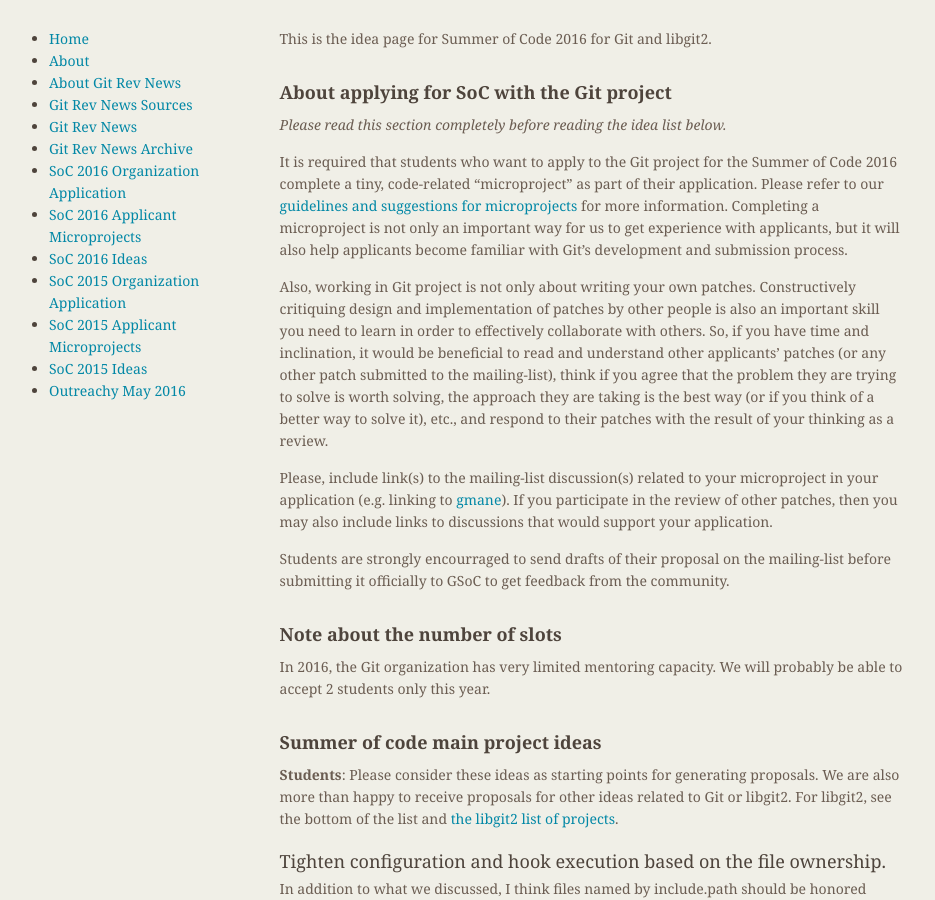
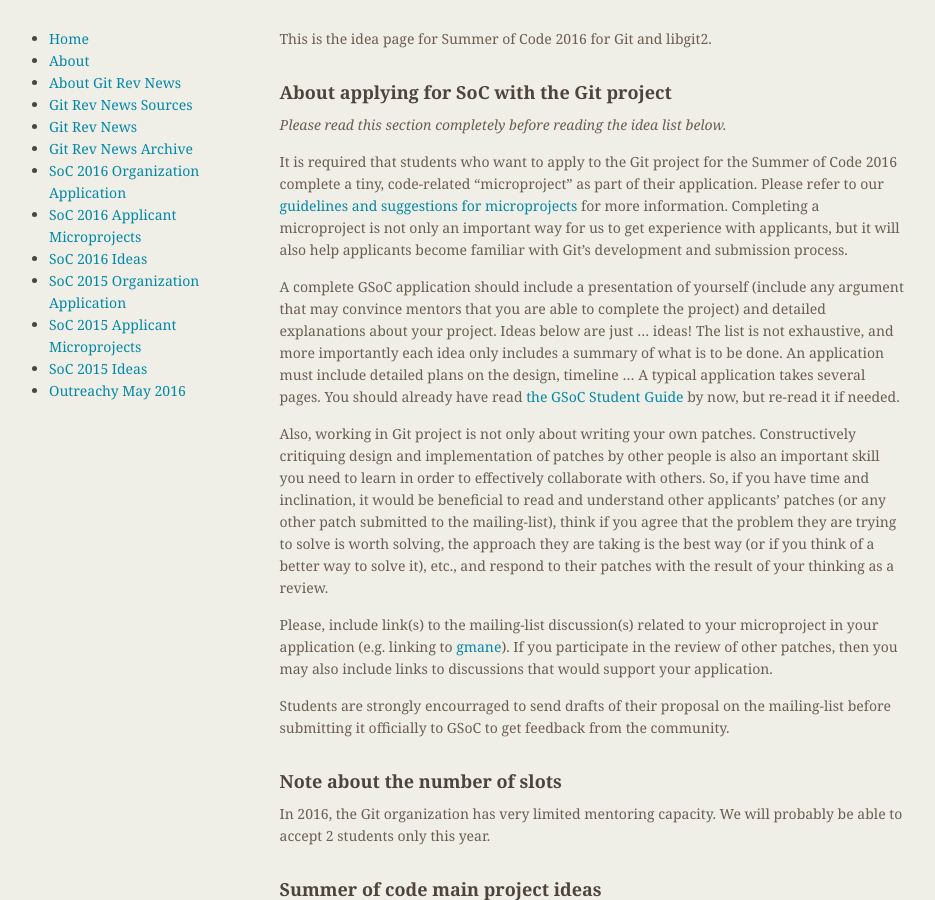
Before and after one commit to git/git.github.io, a Jekyll site: the page built from SoC-2016-Ideas.md, in a window 1280 px wide and 900 px high. Shown: the whole window, without its empty margins (174-1109 px from the left). Built offline with Jekyll 4.4.1, drawn with Linux system fonts in a browser that asks for light colours.

Commit message:
SoC: add paragraph about what "good application" is
The most important is the link to the official manual, but let's add a
reminder ...

```diff
--- a/SoC-2016-Ideas.md
+++ b/SoC-2016-Ideas.md
@@ -18,6 +18,16 @@
 way for us to get experience with applicants, but it will also help
 applicants become familiar with Git's development and submission
 process.
+
+A complete GSoC application should include a presentation of yourself
+(include any argument that may convince mentors that you are able to
+complete the project) and detailed explanations about your project.
+Ideas below are just ... ideas! The list is not exhaustive, and more
+importantly each idea only includes a summary of what is to be done.
+An application must include detailed plans on the design, timeline ...
+A typical application takes several pages. You should already have read
+[the GSoC Student Guide](http://write.flossmanuals.net/gsocstudentguide/writing-a-proposal/)
+by now, but re-read it if needed.
 
 Also, working in Git project is not only about writing your own
 patches. Constructively critiquing design and implementation of
```
